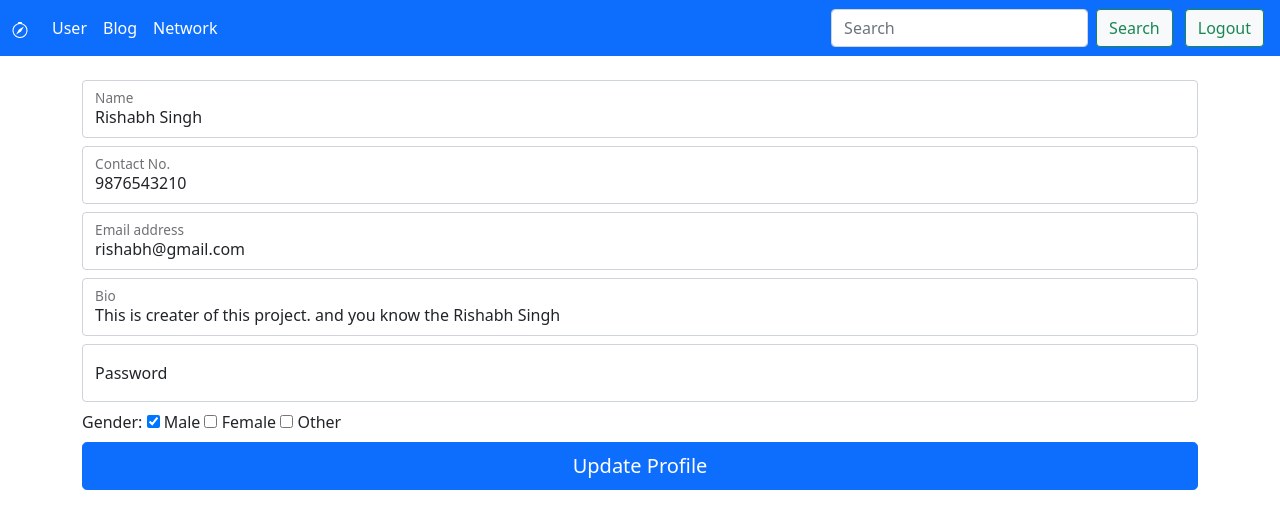
After one commit to rishabh11336/Blogsite, a Flask app: page /profile-edit-action/1 in a window 1280 px wide. The commit adds this page. Shown: the top 529 px of the page. Run offline with Flask 2, Linux system fonts and the light colour scheme; a user stored in the database is signed in.

Commit message:
13/01/2023 04:39 profile edit follow/unfollow and other
13/01/2023 04:39 profile edit follow/unfollow and other

```diff
--- a/Blog Site/controller.py
+++ b/Blog Site/controller.py
@@ -1,4 +1,4 @@
-from flask import render_template, request, redirect, session
+from flask import render_template, request, redirect, session, url_for
 from main import app
 from werkzeug.utils import secure_filename
 from model import *
@@ -25,7 +25,12 @@ def feeds():
             for j in range(0, n-i-1):
                 if post_list[j].time > post_list[j+1].time:
                     post_list[j], post_list[j+1] = post_list[j+1], post_list[j]
-        return render_template("index.html", userid=userid, posts=post_list[::-1])
+        likes_list = []
+        for post in post_list:
+            _like = Like.query.filter_by(post_id=post.post_id)
+            likes_list = likes_list + [len([i for i in _like])]
+        post_tuple = [(post_list[i], likes_list[i]) for i in range(n)]
+        return render_template("index.html", userid=userid, posts=post_tuple[::-1], likes=likes_list)
     else:
         return redirect('/sign-in')
 
@@ -61,7 +66,7 @@ def profile(id):
             qpost = Post.query.filter_by(id=userid)
             post_list = [i for i in qpost]
             post = len(post_list)
-            return render_template('profile.html', post=post, user=check[0], latest_post=post_list[-1], follower=follower, follow=follow, id=id, userid=userid, checkprofile='Edit Profile')
+            return render_template('profile.html', post=post, user=check[0], latest_post=post_list[-1], follower=follower, follow=follow, id=id, userid=userid, follow_check='user')
         else:
             userid = session['user_id']
             user = User.query.filter_by(id=id)
@@ -74,7 +79,9 @@ def profile(id):
             qpost = Post.query.filter_by(id=id)
             post_list = [i for i in qpost]
             post = len(post_list)
-            return render_template('profile.html', post=post, latest_post=post_list[-1], userid=userid, user=check[0], follower=follower, id=id, follow=follow, checkprofile='Follow/Unfollow')
+            following_check = Following.query.filter_by(following_id=id, id=userid)
+            follow_check = True if 1==len([i for i in following_check]) else False
+            return render_template('profile.html', follow_check=follow_check, post=post, latest_post=post_list[-1], userid=userid, user=check[0], follower=follower, id=id, follow=follow, checkprofile='Follow')
     else:
         return redirect('/sign-in')
 
@@ -194,17 +201,106 @@ def blog(id):
             userid = session['user_id']
             list_of_post = Post.query.filter_by(id=userid)
             post_list = [i for i in list_of_post[::-1]]
-            return render_template("blog.html", userid=userid, posts=post_list)
+            delete = True
+            n = len(post_list)
+            likes_list = []
+            for post in post_list:
+                _like = Like.query.filter_by(post_id=post.post_id)
+                likes_list = likes_list + [len([i for i in _like])]
+            post_tuple = [(post_list[i], likes_list[i]) for i in range(n)]
+            return render_template("blog.html", userid=userid, posts=post_tuple, delete=delete)
         else:
             print(session['user_id'])
             userid = session['user_id']
             list_of_post = Post.query.filter_by(id=id)
             post_list = [i for i in list_of_post[::-1]]
-            return render_template("blog.html", userid=userid, posts=post_list)
+            delete = False
+            n = len(post_list)
+            likes_list = []
+            for post in post_list:
+                _like = Like.query.filter_by(post_id=post.post_id)
+                likes_list = likes_list + [len([i for i in _like])]
+            post_tuple = [(post_list[i], likes_list[i]) for i in range(n)]
+            return render_template("blog.html", userid=userid, posts=post_tuple, delete=delete)
     else:
         return redirect('/sign-in')
 
 
-@app.route('/follow-action')
-def follow_action():
-    pass
+@app.route('/follow-action/<int:id>')
+def follow_action(id):
+    if 'user_id' in session:
+        try:
+            user = User.query.filter_by(id=session['user_id'])
+            check = [i for i in user]
+            following_user = User.query.filter_by(id=id)
+            check1 = [i for i in following_user]
+            update_following = Following(id=session['user_id'], name=check[0].name, following_id=id, following=check1[0].name)
+            db.session.add(update_following)
+            db.session.flush()
+        except Exception as e:
+            print('rollback')
+            db.session.rollback()
+            return "{}".format(e), "not posted"
+        else:
+            db.session.commit()
+            return redirect(url_for('profile', id=id))
+    else:
+        return redirect('/sign-in')
+
+@app.route('/unfollow-action/<int:id>')
+def unfollow_action(id):
+    if 'user_id' in session:
+        try:
+            Following.query.filter_by(id=session['user_id'], following_id=id).delete()
+            db.session.flush()
+        except Exception as e:
+            print('rollback')
+            db.session.rollback()
+            return "{}".format(e), "not posted"
+        else:
+            db.session.commit()
+            return redirect(url_for('profile', id=id))
+    else:
+        return redirect('/sign-in')
+
+@app.route('/profile-edit-action/<int:id>', methods=['GET','POST'])
+def profile_action(id):
+    if 'user_id' in session:
+        if session['user_id'] != id:
+            return redirect('/')
+        if request.method == "GET":
+            stud = User.query.filter_by(id=session['user_id'])
+            check = [i for i in stud]
+            return render_template("update_profile.html", user=check[0], userid=session['user_id'])
+
+        elif request.method == "POST":
+            try:
+                cemail = request.form.get("email")
+                cpassword = request.form.get("password")
+                ccontact = request.form.get("contact_no")
+                cname = request.form.get("name")
+                cbio = request.form.get("bio")
+                csex = request.form.getlist("sex")
+                for i in csex[:1]:
+                    user = User.query.filter_by(id=session['user_id'])
+                    user_db = [i for i in user]
+                    print(user_db[0].password,"db password", cpassword, "new password")
+                    if user_db[0].password == cpassword:
+                        user_db[0].email = cemail
+                        user_db[0].password = cpassword
+                        user_db[0].contact_no = ccontact
+                        user_db[0].sex = i
+                        user_db[0].name = cname
+                        user_db[0].bio = cbio
+                    else:
+                        return "Wrong Password"
+                db.session.flush()
+            except Exception as e:
+                print("rollback")
+                db.session.rollback()
+                return "{}".format(e),"not registered"
+            else:
+                db.session.commit()
+                return redirect(url_for('profile', id=id))
+    else:
+        return redirect('/sign-in')
--- a/Blog Site/templates/index.html
+++ b/Blog Site/templates/index.html
@@ -16,7 +16,7 @@
     </div>
   </div>
 
-  {% for post in posts %}
+  {% for post, like in posts %}
   <div class="container-lg px-4 py-4 post_border my-4">
   <div class="mb-3">
   <p>#{{post.post_id}} {{post.name}}</p>
@@ -26,6 +26,7 @@
   {% endif %}
   <center class="post_border my-2">{{post.post}}</center>
   <p>{{post.time}}</p>
+  <button type="button" class="btn btn-outline-success">Like <span class="badge bg-secondary">{{like}}</span></button>
   </div>
   </div>
   {% endfor %}
--- /dev/null
+++ b/Blog Site/templates/update_profile.html
@@ -0,0 +1,58 @@
+{% extends "base.html" %}
+  {% block main %}
+  <div class="container-md my-4">
+  <main class="form-signin">
+    <form method="POST" action="/profile-edit-action/{{userid}}" enctype="multipart/form-data">
+
+      <div class="form-floating">
+        <input type="text" class="form-control" id="floatingInput" value="{{user.name}}" name="name" placeholder="First Last">
+        <label for="floatingInput">Name</label>
+      </div>
+      <div class="form-floating my-2">
+        <input type="number" class="form-control" id="floatingInput" value="{{user.contact_no}}" name="contact_no">
+        <label for="floatingInput">Contact No.</label>
+      </div>
+      <div class="form-floating my-2">
+        <input type="email" class="form-control" id="floatingInput" value="{{user.email}}" name="email" placeholder="name@example.com">
+        <label for="floatingInput">Email address</label>
+      </div>
+      <div class="form-floating">
+        <input type="text" class="form-control" id="floatingInput" value="{{user.bio}}" name="bio" placeholder="Bio">
+        <label for="floatingInput">Bio</label>
+      </div>
+      <div class="form-floating my-2">
+        <input type="password" class="form-control" id="floatingPassword" name="password" placeholder="Password">
+        <label for="floatingPassword">Password</label>
+      </div>
+
+      <div class="my-2">
+        <label>Gender: </label>
+        {% if user.sex == 'Male' %}
+        <input type="checkbox" name="sex" value="Male" checked/>
+        <label>Male</label>
+        <input type="checkbox" name="sex" value="Female" />
+        <label>Female</label>
+        <input type="checkbox" name="sex" value="Other" />
+        <label>Other</label>
+        {% elif user.sex == 'Female' %}
+        <input type="checkbox" name="sex" value="Male" />
+        <label>Male</label>
+        <input type="checkbox" name="sex" value="Female" checked/>
+        <label>Female</label>
+        <input type="checkbox" name="sex" value="Other" />
+        <label>Other</label>
+        {% elif user.sex == 'Other' %}
+        <input type="checkbox" name="sex" value="Male" />
+        <label>Male</label>
+        <input type="checkbox" name="sex" value="Female" />
+        <label>Female</label>
+        <input type="checkbox" name="sex" value="Other" checked/>
+        <label>Other</label>
+        {% endif %}
+      </div>
+
+      <button class="w-100 btn btn-lg btn-primary" type="submit">Update Profile</button>
+    </form>
+  </main>
+  </div>
+  {% endblock %}
```
Also changed, not shown: Blog Site/templates/blog.html (+6 -2 lines), Blog Site/templates/profile.html (+13 -7 lines), Blog Site/database.sqlite3.
